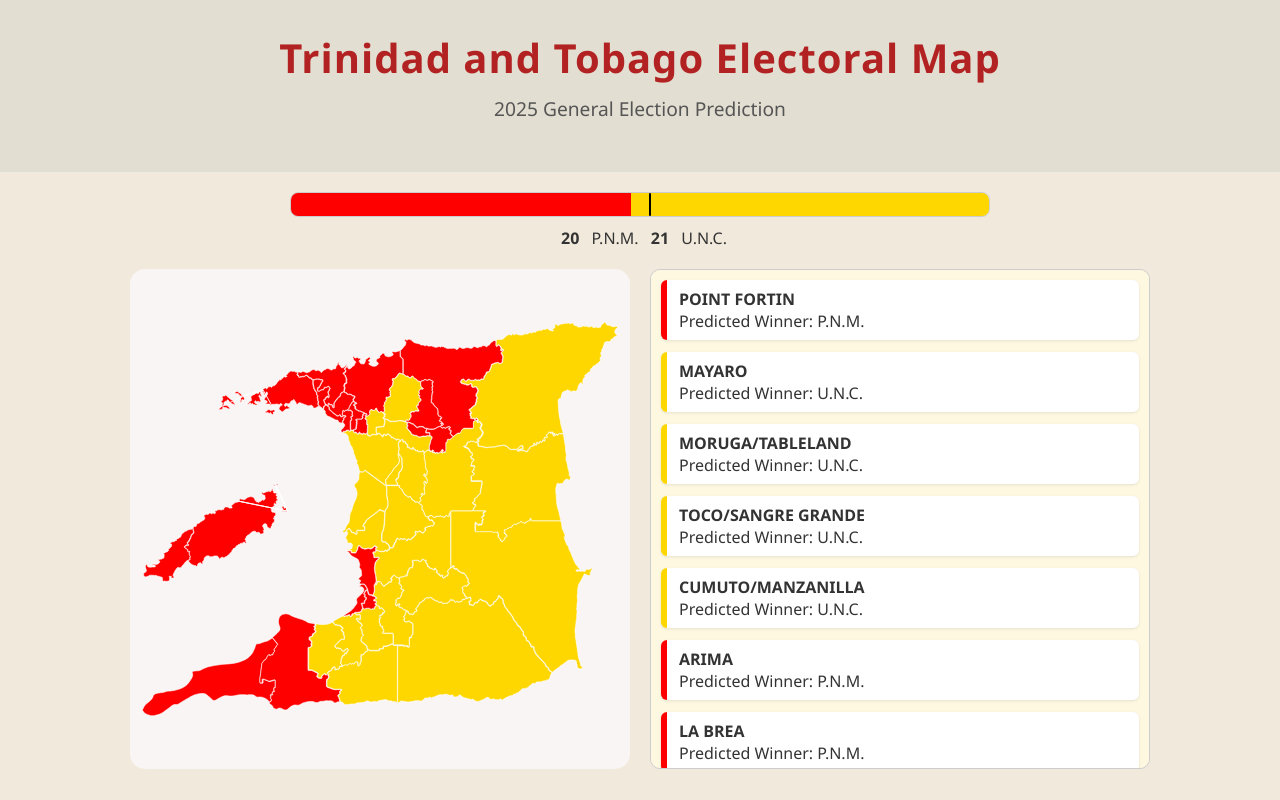
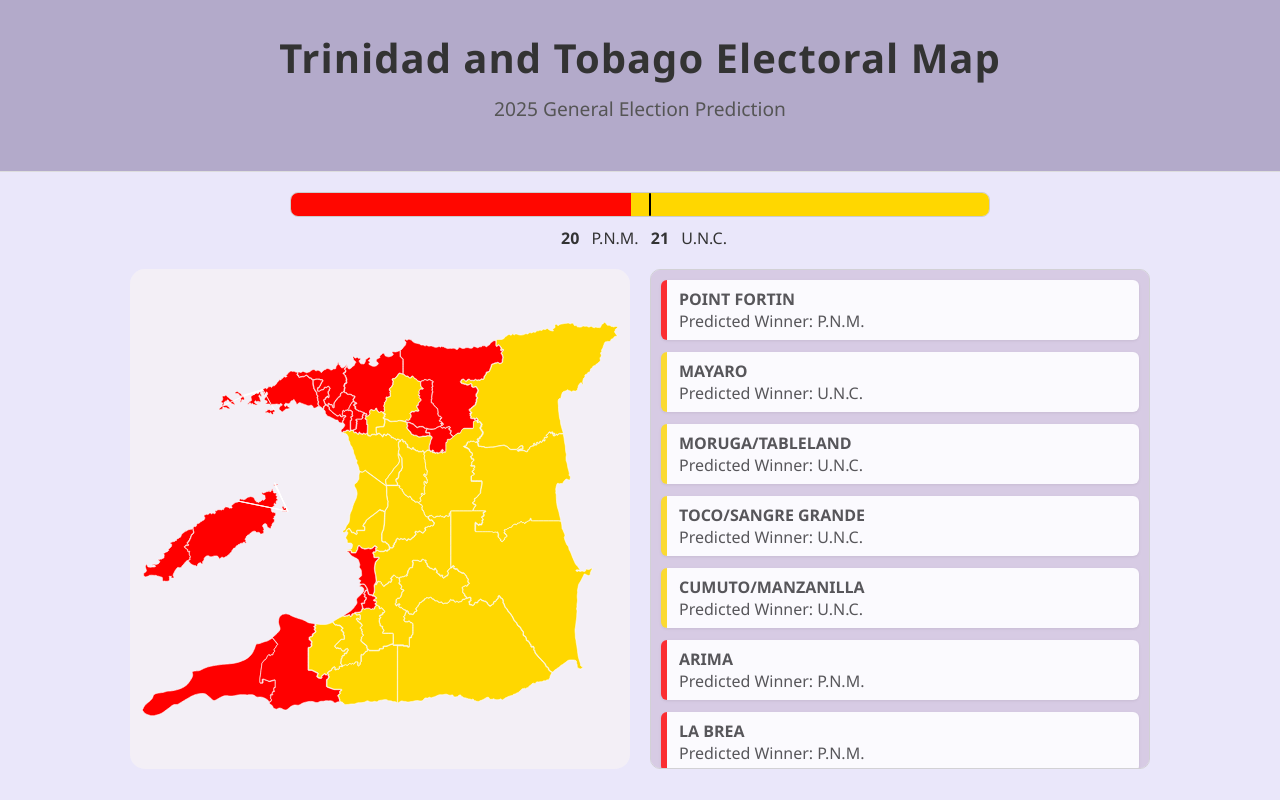
Before and after one commit to CorporaCorporate/COMP-3610-Project, a plain HTML site: page Visualisation/index.html in a window 1280 px wide. Drawn offline with nearby package versions, Linux system fonts and the light colour scheme.

Commit message:
changes to webpage

```diff
--- a/Visualisation/map.css
+++ b/Visualisation/map.css
@@ -6,15 +6,9 @@
   body {
     font-family: 'Segoe UI', Tahoma, Geneva, Verdana, sans-serif;
     margin: 0;
-    background-color: #f1eadc;
+    background-color: #cac3f262;
     color: #333;
     text-align: left; /* Align text to the left */
-  }
-
-  h1 {
-    margin-top: 30px;
-    font-size: 2em;
-    color: #222;
   }
 
   .tooltip {
@@ -34,6 +28,7 @@
     fill: #f9f5f5;
     margin: 20px;
     gap: 10px;
+    opacity: 0.65;
   }
 
   #controls {
@@ -60,17 +55,19 @@
   }
 
   #pageHeader {
-    background-color: #e2ded1; /* soft yellow background */
+    background-color: #6657856b; /* soft background */
     padding: 30px 20px;
     text-align: center;
     border-bottom: 1px solid #ddd;
     border-radius: 0px 0px;
   }
 
+  /* #5857856b */
+
   h1 {
     margin: 0;
     font-size: 2.5em;
-    color: #b22222; /* deep red */
+    color: #333;
     letter-spacing: 1px;
   }
 
@@ -109,9 +106,10 @@
     padding: 10px;
     border: 1px solid #ccc;
     border-radius: 10px;
-    background-color: #fff8e1;
+    background-color: #a987b15d;
     max-width: 500px;
     max-height: 500px;
+    opacity: 0.80;
   }
 
   .constituencyCard {
@@ -181,7 +179,7 @@
   }
 
   #pnmBar {
-    background-color: #FF0000;
+    background-color: #ff0700;
     margin: 0%;
     border-radius: 0% 0% 0% 0%;
   }
```
